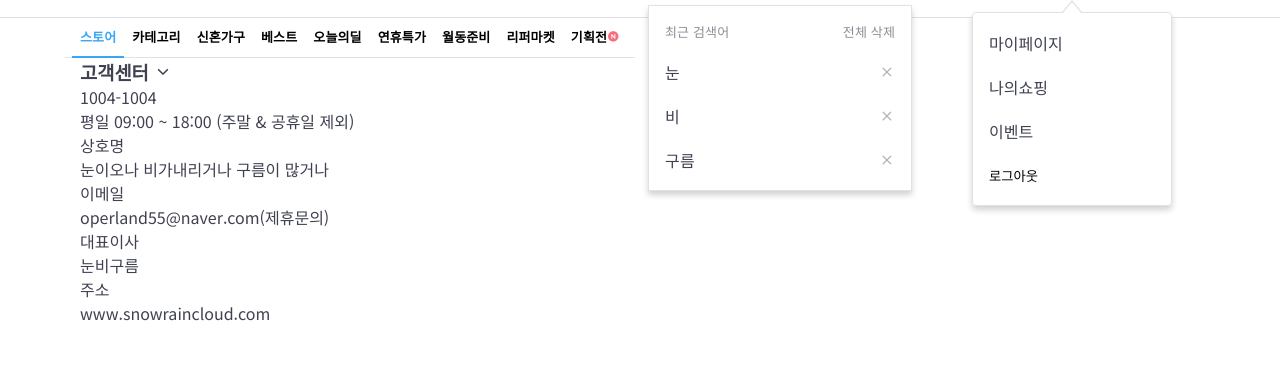
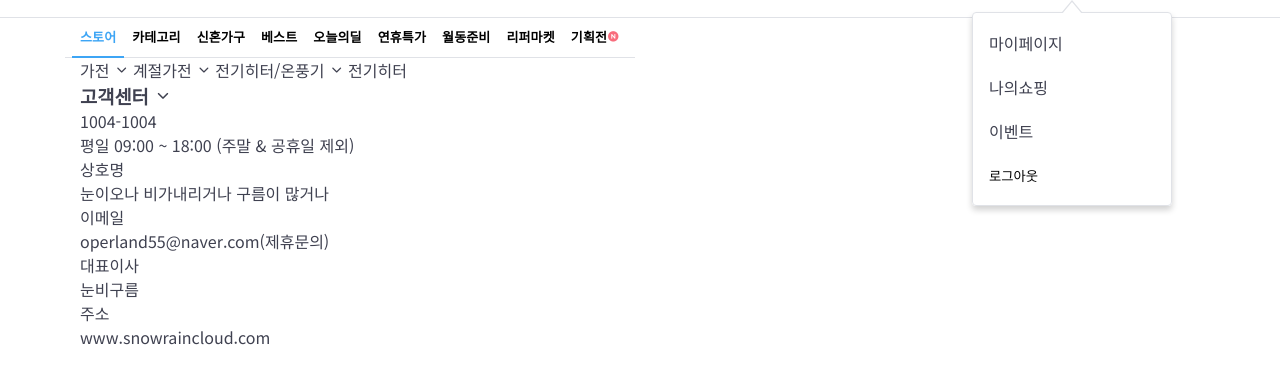
Before and after one commit to operland55/Tomorrow-Home, a website: page index.html in a window 1280 px wide. Shown: the part 63-446 px from the top of the page. Drawn offline with nearby package versions, Linux system fonts and the light colour scheme; files whose address does not match are found by name.

Commit message:
🚧 Make up breadcrumb component

```diff
--- a/index.html
+++ b/index.html
@@ -63,7 +63,7 @@
                   </div>
 
 
-                  <section class="search-history is-active">
+                  <section class="search-history">
                     <header class="search-history-header">
                       <h2 class="title">최근 검색어</h2>
                       <button type="button">전체 삭제</button>
@@ -215,6 +215,21 @@
 
   <main class="product-show">
     <!-- 상품 상세페이지 본론 -->
+    <div class="container">
+      <div class="row">
+        <div class="col-sm-4">
+          <div class="breadcrumb">
+            <a>가전</a>
+            <i class='ic-chevron' aria-hidden></i>
+            <a>계절가전</a>
+            <i class='ic-chevron' aria-hidden></i>
+            <a>전기히터/온풍기</a>
+            <i class='ic-chevron' aria-hidden></i>
+            <a>전기히터</a>
+          </div>
+        </div>
+      </div>
+    </div>
   </main>
 
   <footer class="global-footer">
```
